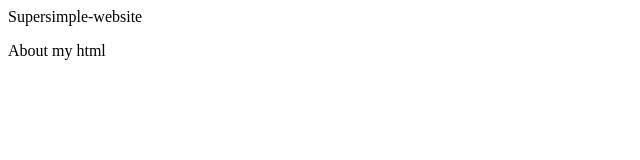
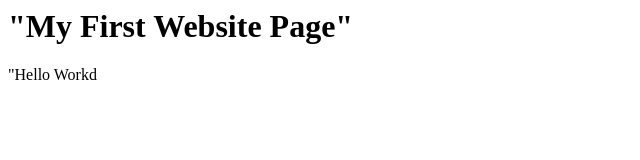
Before and after one commit to Marvinstudent105/Supersimple-website, a plain HTML site: page Index.html in a window 1280 px wide. Shown: the whole page, without its empty margins (0-640 px from the left). Drawn offline with Linux system fonts and the light colour scheme.

Commit message:
Fix HTML structure and add title and header
Corrected doctype declaration and added title and header.

```diff
--- a/Index.html
+++ b/Index.html
@@ -1,7 +1,11 @@
-<!Doktype Html>
-<Head>Supersimple-website
+<!Diktype Html>
+<Html lang"en">
 
-</Head>
-<Body><p>About my html
-
-</p></Body>
+  <Head>
+<Title>"Supersimple-website</Title>
+  </Head>
+  <Body>
+    <h1>"My First Website Page"</h1>
+  <p>"Hello Workd</p>
+	</Body>
+</Html>
```
